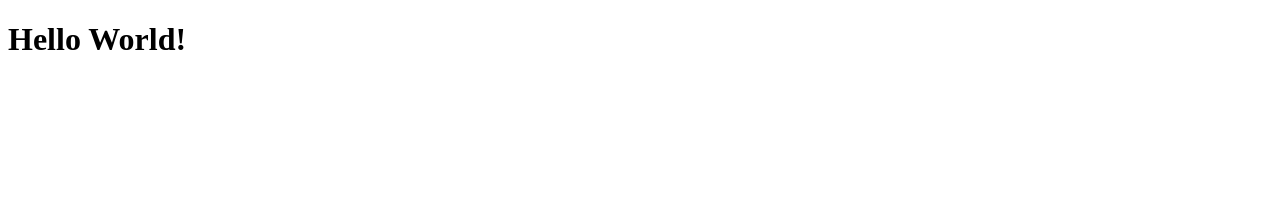
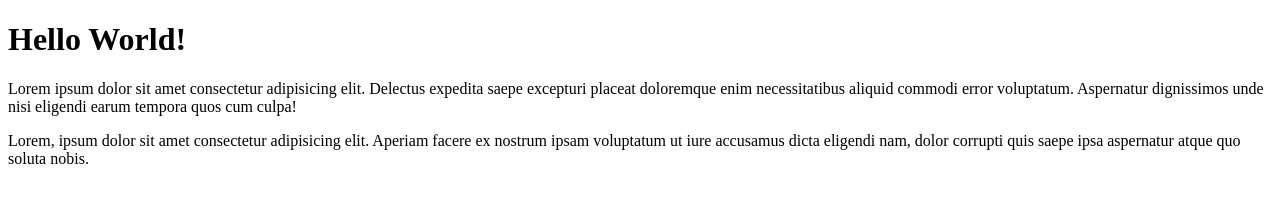
Before and after one commit to hamrinoh/gitest, a plain HTML site: page index.html in a window 1280 px wide. Drawn offline with Linux system fonts and the light colour scheme.

Commit message:
second saved

```diff
--- a/index.html
+++ b/index.html
@@ -8,5 +8,11 @@
 <body>
     <h1>Hello World!</h1>
 
+    <p>Lorem ipsum dolor sit amet consectetur adipisicing elit. Delectus expedita saepe excepturi placeat doloremque enim necessitatibus aliquid commodi error voluptatum.
+        Aspernatur dignissimos unde nisi eligendi earum tempora quos cum culpa!</p>
+
+    <p>Lorem, ipsum dolor sit amet consectetur adipisicing elit. Aperiam facere ex nostrum ipsam voluptatum ut iure accusamus dicta eligendi nam, dolor corrupti quis saepe
+         ipsa aspernatur atque quo soluta nobis.</p>
+
 </body>
 </html>
```
